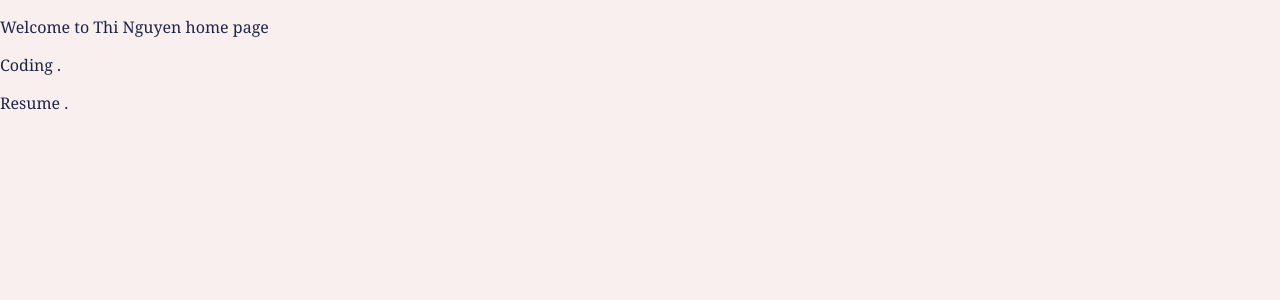
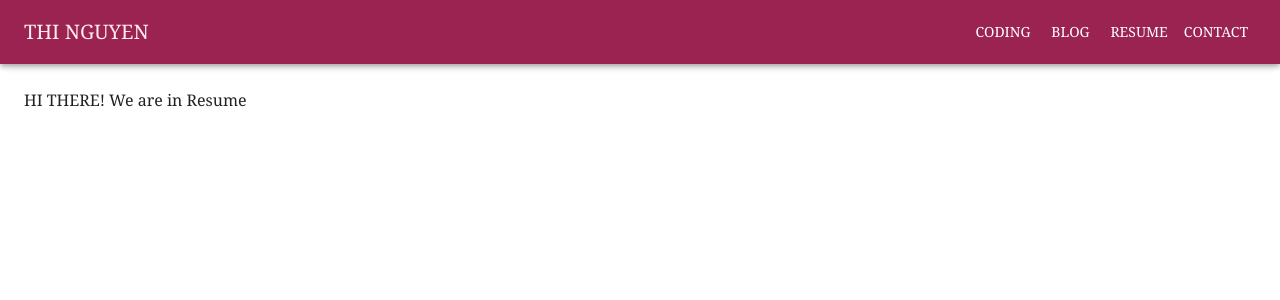
Before and after one commit to justthinguyen/justthinguyen.github.io, a React (Create React App) app: page /resume in a window 1280 px wide. Shown: the top 300 px of the page. Built offline with nearby package versions, Linux system fonts and the light colour scheme.

Commit message:
Add custom theme, root page with mui AppBar, and router link

```diff
--- /dev/null
+++ b/src/App.tsx
@@ -0,0 +1,127 @@
+import * as React from 'react';
+import AppBar from '@mui/material/AppBar';
+import Box from '@mui/material/Box';
+import CssBaseline from '@mui/material/CssBaseline';
+import Divider from '@mui/material/Divider';
+import Drawer from '@mui/material/Drawer';
+import IconButton from '@mui/material/IconButton';
+import List from '@mui/material/List';
+import ListItem from '@mui/material/ListItem';
+import ListItemButton from '@mui/material/ListItemButton';
+import ListItemText from '@mui/material/ListItemText';
+import MenuIcon from '@mui/icons-material/Menu';
+import Toolbar from '@mui/material/Toolbar';
+import Typography from '@mui/material/Typography';
+import Button from '@mui/material/Button';
+import { ThemeProvider } from '@mui/material/styles';
+import { Link, Outlet } from 'react-router-dom';
+
+import theme from './Theme';
+
+interface Props {
+  /**
+   * Injected by the documentation to work in an iframe.
+   * You won't need it on your project.
+   */
+  window?: () => Window;
+}
+
+const drawerWidth = 240;
+type PagePaths = { [key: string]: string; };
+const pages: PagePaths = {
+  'Coding' : '/coding',
+  'Blog' : '/blog',
+  'Resume': '/resume',
+  'Contact': '/contact'
+};
+const navItems = Object.keys(pages);
+
+export default function App (props: Props) {
+  const { window } = props;
+  const [mobileOpen, setMobileOpen] = React.useState(false);
+
+  const handleDrawerToggle = () => {
+    setMobileOpen((prevState) => !prevState);
+  };
+
+  const drawer = (
+    <Box onClick={handleDrawerToggle} sx={{ textAlign: 'center' }}>
+      <Typography variant="h6" sx={{ my: 2 }}>
+        THI NGUYEN
+      </Typography>
+      <Divider />
+      <List>
+        {navItems.map((item) => (
+          <ListItem key={item} disablePadding component={Link} to={pages[item]}>
+            <ListItemButton sx={{ textAlign: 'center' }}>
+            <ListItemText primary={item} />
+            </ListItemButton>
+          </ListItem>
+        ))}
+      </List>
+    </Box>
+  );
+
+  const container = window !== undefined ? () => window().document.body : undefined;
+
+  return (
+    <ThemeProvider theme={theme}>
+      <Box sx={{ display: 'flex' }}>
+        <CssBaseline />
+        <AppBar component="nav">
+          <Toolbar>
+            <IconButton
+              color="inherit"
+              aria-label="open drawer"
+              edge="start"
+              onClick={handleDrawerToggle}
+              sx={{ mr: 2, display: { sm: 'none' } }}
+            >
+              <MenuIcon />
+            </IconButton>
+            <Typography
+              variant="h6"
+              component="div"
+              sx={{ flexGrow: 1, display: { xs: 'none', sm: 'block' } }}
+            >
+              THI NGUYEN
+            </Typography>
+
+            <Box sx={{ display: { xs: 'none', sm: 'block' } }}>
+              {navItems.map((item) => (
+                <Link to={pages[item]}>
+                  <Button key={item} sx={{ color: '#fff' }}>
+                    {item}
+                  </Button>
+                </Link>
+              ))}
+            </Box>
+          </Toolbar>
+        </AppBar>
+        <Box component="nav">
+          <Drawer
+            container={container}
+            variant="temporary"
+            open={mobileOpen}
+            onClose={handleDrawerToggle}
+            ModalProps={{
+              keepMounted: true, // Better open performance on mobile.
+            }}
+            sx={{
+              display: { xs: 'block', sm: 'none' },
+              '& .MuiDrawer-paper': { boxSizing: 'border-box', width: drawerWidth },
+            }}
+          >
+            {drawer}
+          </Drawer>
+        </Box>
+        <Box component="main" sx={{ p: 3 }}>
+          <Toolbar />
+          <Typography>
+            <Outlet></Outlet>
+          </Typography>
+        </Box>
+      </Box>
+    </ThemeProvider>
+  );
+}
--- /dev/null
+++ b/src/Theme.tsx
@@ -0,0 +1,23 @@
+import { createTheme, ThemeOptions } from '@mui/material/styles';
+
+
+const themeOptions: ThemeOptions = {
+  palette: {
+    mode: 'light',
+    primary: {
+      main: '#9a2351',
+      contrastText: '#ffebec',
+    },
+    secondary: {
+      main: '#ffebec',
+      contrastText: '#1d2547',
+    },
+  },
+  typography: {
+    fontFamily: '"DomaineText",Georgia,serif',
+  },
+};
+
+const theme = createTheme(themeOptions);
+
+export default theme;
--- a/src/index.tsx
+++ b/src/index.tsx
@@ -1,8 +1,9 @@
 import React from 'react';
 import ReactDOM from 'react-dom/client';
 import { createBrowserRouter, createRoutesFromElements, RouterProvider, Route } from "react-router-dom";
-import Home from './pages/Home';
+// import Home from './pages/Home';
 import ErrorPage from './pages/ErrorPage';
+import App from './App';
 
 import './index.css';
 
@@ -11,7 +12,7 @@
 
 const router = createBrowserRouter(
   createRoutesFromElements(
-    <Route path="/" element={<Home />} errorElement={<ErrorPage />}>
+    <Route path="/" element={<App />} errorElement={<ErrorPage />}>
       <Route path="/coding" element={<Root page="Coding" />} />
       <Route path="/blog" element={<Root page="Blog" />} />
       <Route path="/resume" element={<Root page="Resume" />} />
```
Also changed, not shown: tsconfig.json (+6 -2 lines).
